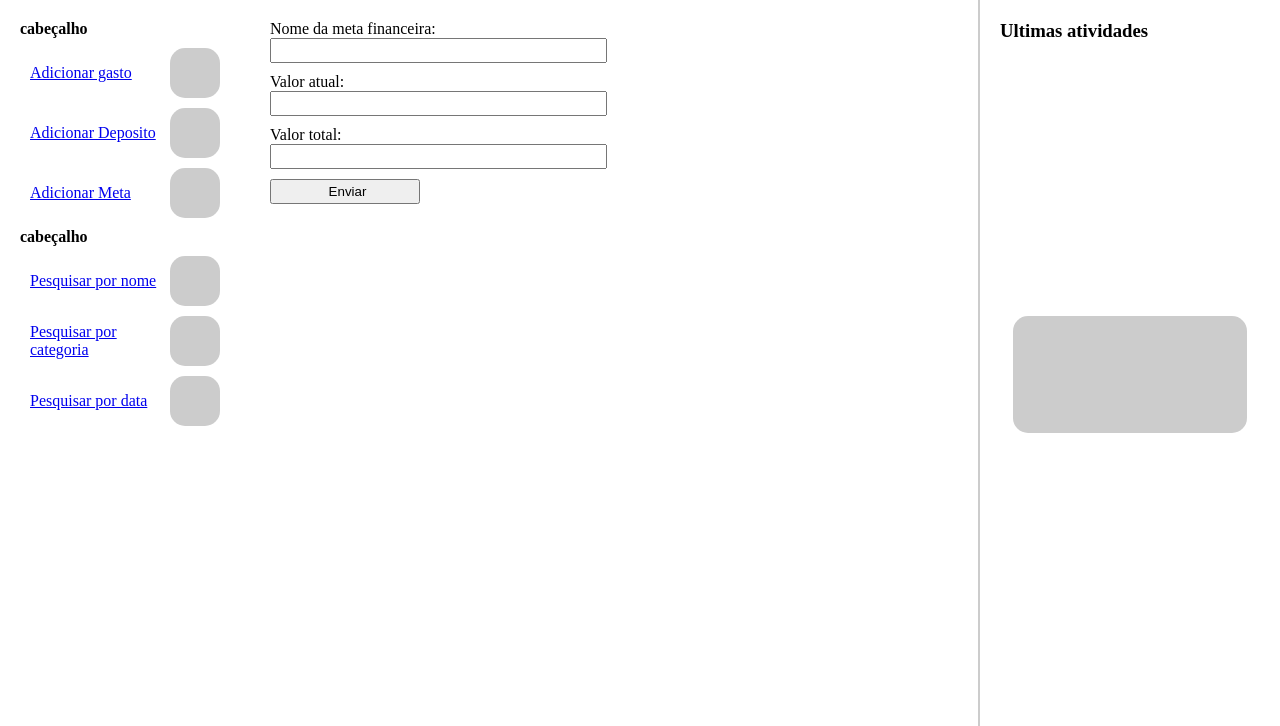
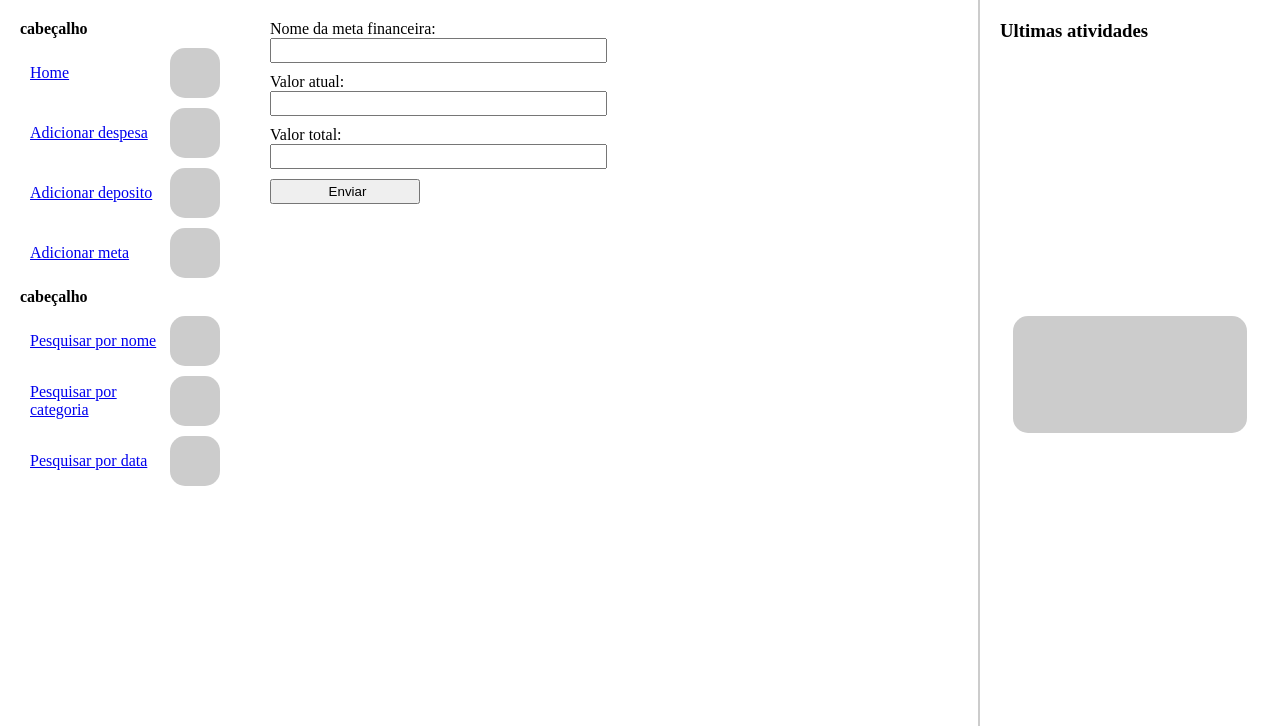
Before and after one commit to Graciano-B-L-Junior/cdmp_django, a Django app: template CDMP_APP/templates/CDMP_APP/add_meta.html in a window 1280 px wide. Shown: the top 726 px of the page. Run offline with Django 4.2, Linux system fonts and the light colour scheme; the template is opened without the code that fills it: values that come from a table or form of the project are taken from there, others are empty.

Commit message:
link para home criado

```diff
--- a/CDMP_APP/templates/includes/base.html
+++ b/CDMP_APP/templates/includes/base.html
@@ -13,11 +13,14 @@
         <div class="links">
             <h4>cabeçalho</h4>
             <ul>
-                <li><a href="{% url 'add_despesa' %}">Adicionar gasto</a> <canvas width="50" height="50"></canvas>
+                <li>
+                    <a href="{% url 'index' %}">Home</a>  <canvas width="50" height="50"></canvas>
                 </li>
-                <li><a href="{% url 'add_deposito' %}">Adicionar Deposito</a> <canvas width="50" height="50"></canvas>
+                <li><a href="{% url 'add_despesa' %}">Adicionar despesa</a> <canvas width="50" height="50"></canvas>
                 </li>
-                <li><a href="{% url 'add_meta' %}">Adicionar Meta</a> <canvas width="50" height="50"></canvas>
+                <li><a href="{% url 'add_deposito' %}">Adicionar deposito</a> <canvas width="50" height="50"></canvas>
+                </li>
+                <li><a href="{% url 'add_meta' %}">Adicionar meta</a> <canvas width="50" height="50"></canvas>
                 </li>
             </ul>
         </div>
```
